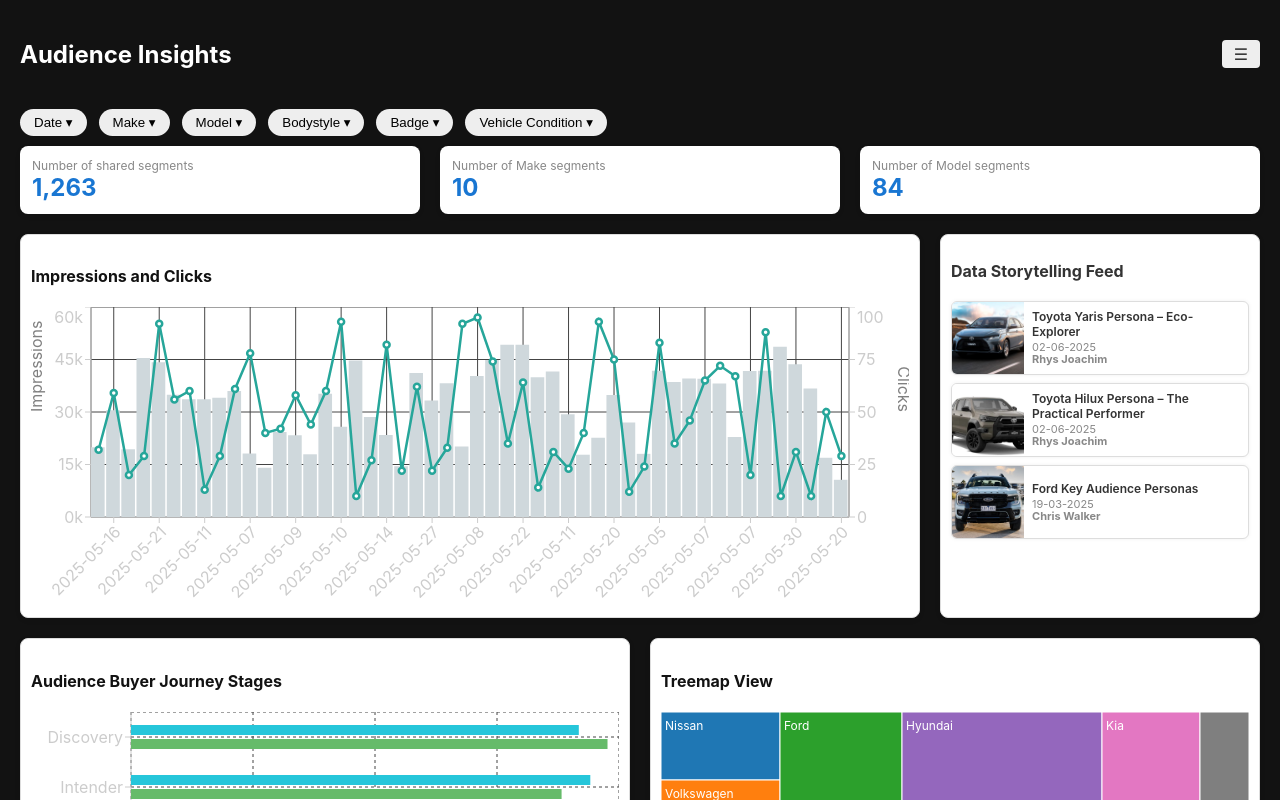
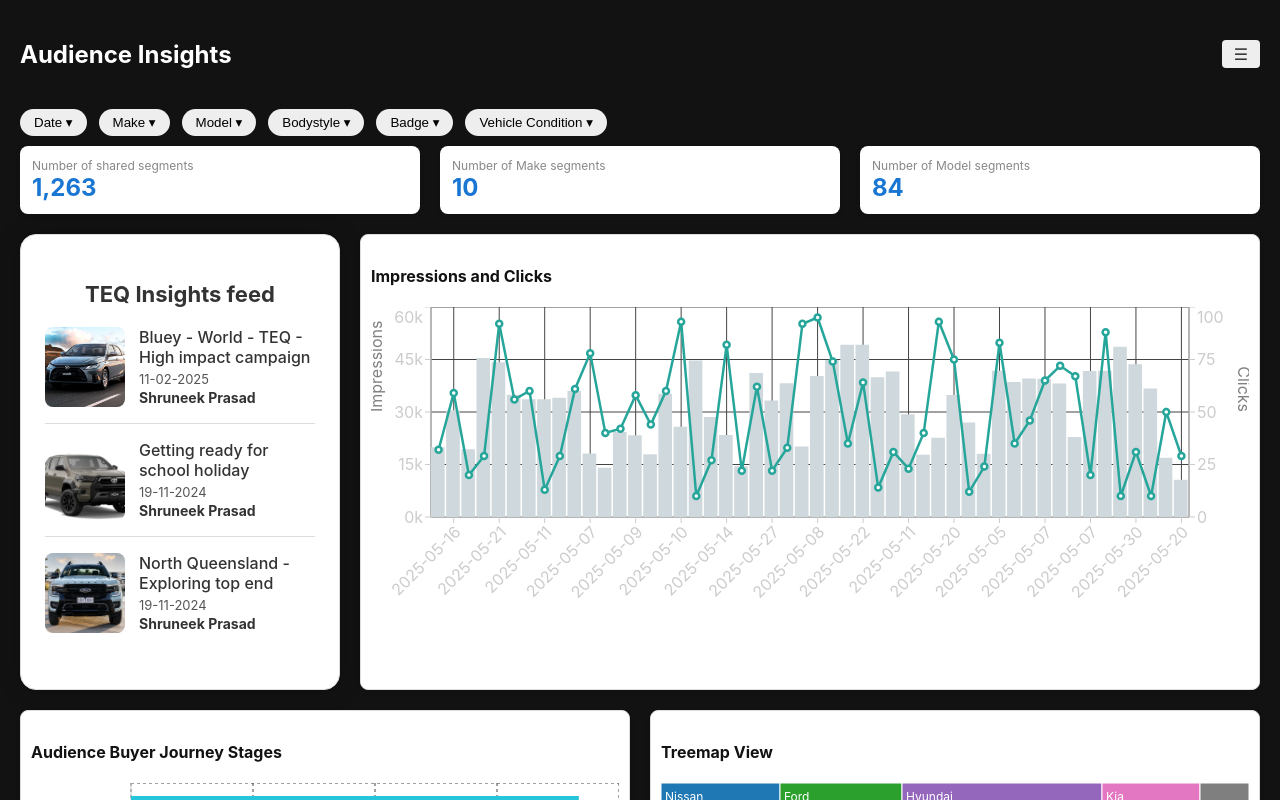
Before and after one commit to zefengxie/Rechart, a React (Create React App) app: page / in a window 1280 px wide. Shown: the top 800 px of the page. Built offline with nearby package versions, Linux system fonts and the light colour scheme.

Commit message:
Initial commit with updated App.css and FeedList

```diff
--- a/src/App.css
+++ b/src/App.css
@@ -270,3 +270,78 @@
 .dashboard-title {
   color: white;
 }
+
+
+.feed-box {
+  background-color: white;
+  border-radius: 16px;
+  padding: 24px;
+  box-shadow: 0 0 24px rgba(0, 0, 0, 0.2);
+  max-width: 360px;
+}
+
+
+.feed-title {
+  font-size: 22px;
+  margin-bottom: 20px;
+  text-align: center;
+  font-weight: bold;
+}
+
+
+.feed-list {
+  display: flex;
+  flex-direction: column;
+  gap: 16px;
+}
+
+.feed-item {
+  display: flex;
+  gap: 14px;
+  border-bottom: 1px solid #ddd;
+  padding-bottom: 16px;
+}
+
+
+.feed-img {
+  width: 80px;
+  height: 80px;
+  border-radius: 12px;
+  object-fit: cover;
+  flex-shrink: 0;
+  background-color: #eee;
+}
+
+.feed-info {
+  flex: 1;
+  min-width: 0;
+  display: flex;
+  flex-direction: column;
+  justify-content: center;
+}
+
+
+.feed-title-text {
+  font-size: 16px;
+  font-weight: 500;
+  margin-bottom: 4px;
+  overflow: hidden;
+  text-overflow: ellipsis;
+  display: -webkit-box;
+  -webkit-line-clamp: 2;
+  -webkit-box-orient: vertical;
+}
+
+
+.feed-date {
+  font-size: 13px;
+  color: #555;
+}
+
+
+.feed-author {
+  font-size: 14px;
+  font-weight: bold;
+  margin-top: 2px;
+  color: #333;
+}
--- a/src/components/FeedList.tsx
+++ b/src/components/FeedList.tsx
@@ -15,40 +15,65 @@ export type FeedItem = {
 // ✅ 数据内容
 const feedItems: FeedItem[] = [
   {
-    title: "Toyota Yaris Persona – Eco-Explorer",
-    date: "02-06-2025",
-    author: "Rhys Joachim",
+    title: "Bluey - World - TEQ - High impact campaign",
+    date: "11-02-2025",
+    author: "Shruneek Prasad",
     img: yarisImg,
   },
   {
-    title: "Toyota Hilux Persona – The Practical Performer",
-    date: "02-06-2025",
-    author: "Rhys Joachim",
+    title: "Getting ready for school holiday",
+    date: "19-11-2024",
+    author: "Shruneek Prasad",
     img: hiluxImg,
   },
   {
-    title: "Ford Key Audience Personas",
-    date: "19-03-2025",
-    author: "Chris Walker",
+    title: "North Queensland - Exploring top end",
+    date: "19-11-2024",
+    author: "Shruneek Prasad",
     img: fordImg,
   },
 ];
 
-// ✅ 展示组件
+// ✅ 主组件
 const FeedList: React.FC = () => (
-  <div className="feed-box mobile-order-1">
-    <h3 className="feed-title">Data Storytelling Feed</h3>
-    <div className="feed-list-card compact">
-      {feedItems.map(({ title, date, author, img }) => (
-        <div className="story-card compact" key={title}>
-          <img src={img} alt={title} />
-          <div className="story-info">
-            <div className="story-title">{title}</div>
-            <div className="story-meta">
-              {date}
-              <br />
-              <strong>{author}</strong>
-            </div>
+  <div
+    className="feed-box"
+    style={{
+      backgroundColor: "white",
+      borderRadius: 16,
+      padding: 24,
+      boxShadow: "0 0 24px rgba(0, 0, 0, 0.2)",
+      maxWidth: 360,
+    }}
+  >
+    <h3 style={{ fontSize: 22, marginBottom: 20, textAlign: "center" }}>TEQ Insights feed</h3>
+    <div>
+      {feedItems.map(({ title, date, author, img }, index) => (
+        <div
+          key={title}
+          style={{
+            display: "flex",
+            gap: 14,
+            paddingBottom: 16,
+            marginBottom: 16,
+            borderBottom: index !== feedItems.length - 1 ? "1px solid #ddd" : "none",
+          }}
+        >
+          <img
+            src={img}
+            alt={title}
+            style={{
+              width: 80,
+              height: 80,
+              borderRadius: 8,
+              objectFit: "cover",
+              flexShrink: 0,
+            }}
+          />
+          <div style={{ flex: 1 }}>
+            <div style={{ fontSize: 16, fontWeight: 500, marginBottom: 4 }}>{title}</div>
+            <div style={{ fontSize: 13, color: "#555" }}>{date}</div>
+            <div style={{ fontSize: 14, fontWeight: "bold", marginTop: 2 }}>{author}</div>
           </div>
         </div>
       ))}
```
